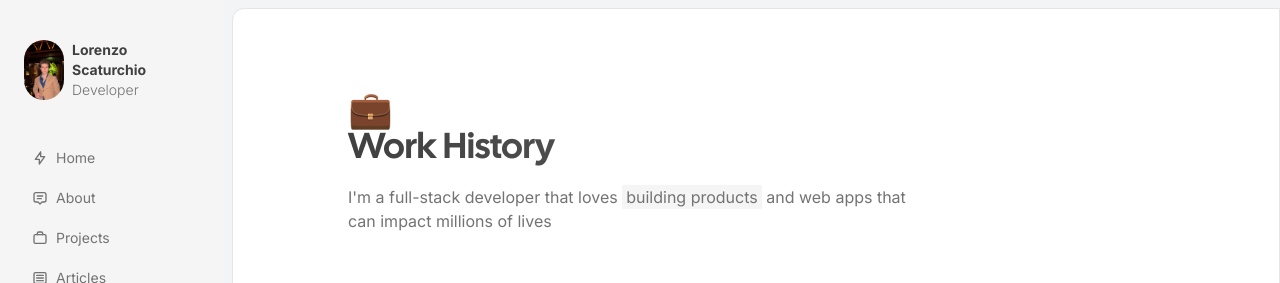
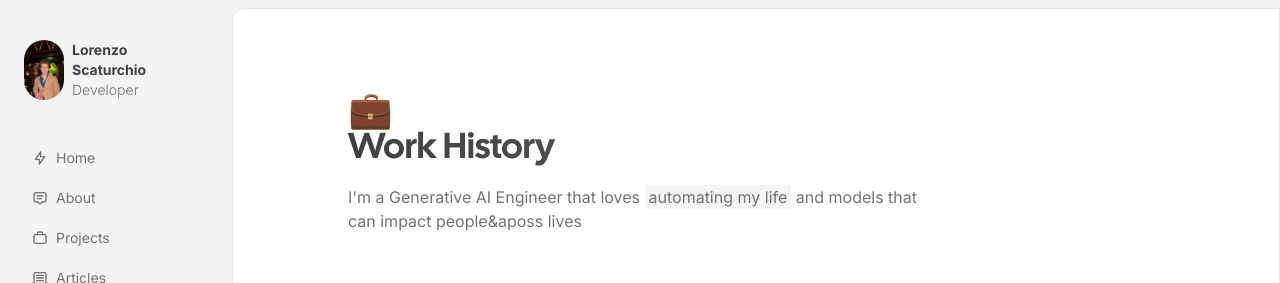
Before and after one commit to gr8monk3ys/test-repo, a Next.js app: page /resume in a window 1280 px wide. Shown: the top 283 px of the page. Built offline with nearby package versions, Linux system fonts and the light colour scheme.

Commit message:
Changed title

```diff
--- a/src/app/resume/page.tsx
+++ b/src/app/resume/page.tsx
@@ -12,9 +12,9 @@ export default function Home() {
       <span className="text-4xl">💼</span>
       <Heading className="font-black">Work History</Heading>
       <Paragraph className="max-w-xl mt-4">
-        I&apos;m a full-stack developer that loves{" "}
-        <Highlight>building products</Highlight> and web apps that can impact
-        millions of lives
+        I&apos;m a Generative AI Engineer that loves{" "}
+        <Highlight>automating my life</Highlight> and models that can impact
+        people&aposs lives
       </Paragraph>
       <WorkHistory />
     </Container>
```
